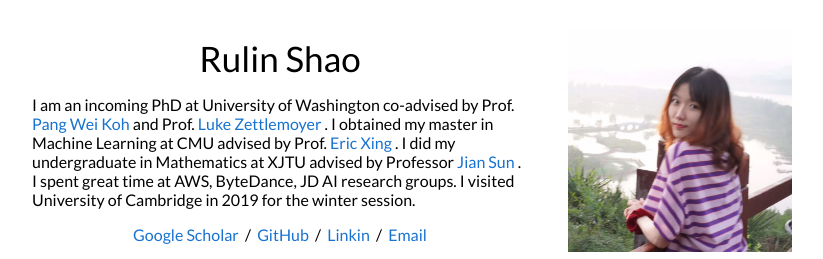
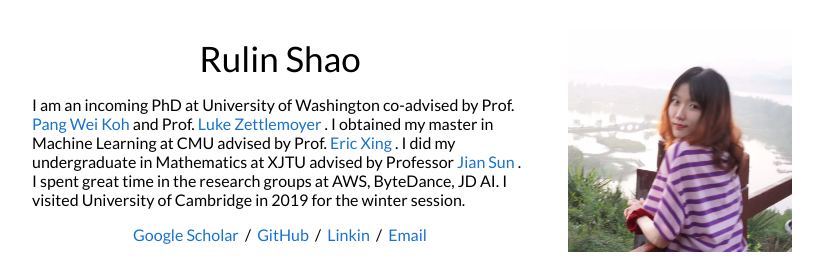
Before and after one commit to liyucheng09/page, a plain HTML site: page index.html in a window 1280 px wide. Shown: the top 259 px of the page, without its empty margins (228-1051 px from the left). Drawn offline with Linux system fonts and the light colour scheme.

Commit message:
Update index.html

```diff
--- a/index.html
+++ b/index.html
@@ -94,7 +94,7 @@
               </p>
               <p>
                 I am an incoming PhD at University of Washington co-advised by Prof. <a href="https://koh.pw/"> Pang Wei Koh </a> and Prof. <a href="https://www.cs.washington.edu/people/faculty/lsz"> Luke Zettlemoyer </a>.
-                I obtained my master in Machine Learning at CMU advised by Prof. <a href="http://www.cs.cmu.edu/~epxing/"> Eric Xing </a>. I did my undergraduate in Mathematics at XJTU advised by Professor <a href="https://scholar.google.com/citations?user=SSgNWOMAAAAJ&hl=en"> Jian Sun </a>. I spent great time at AWS, ByteDance, JD AI research groups. I visited University of Cambridge in 2019 for the winter session.
+                I obtained my master in Machine Learning at CMU advised by Prof. <a href="http://www.cs.cmu.edu/~epxing/"> Eric Xing </a>. I did my undergraduate in Mathematics at XJTU advised by Professor <a href="https://scholar.google.com/citations?user=SSgNWOMAAAAJ&hl=en"> Jian Sun </a>. I spent great time in the research groups at AWS, ByteDance, JD AI. I visited University of Cambridge in 2019 for the winter session.
               </p>
               <p align=center>
                 <a href="https://scholar.google.com/citations?user=Vdwh6bcAAAAJ&hl=en&oi=ao">Google Scholar</a> &nbsp/&nbsp
```
